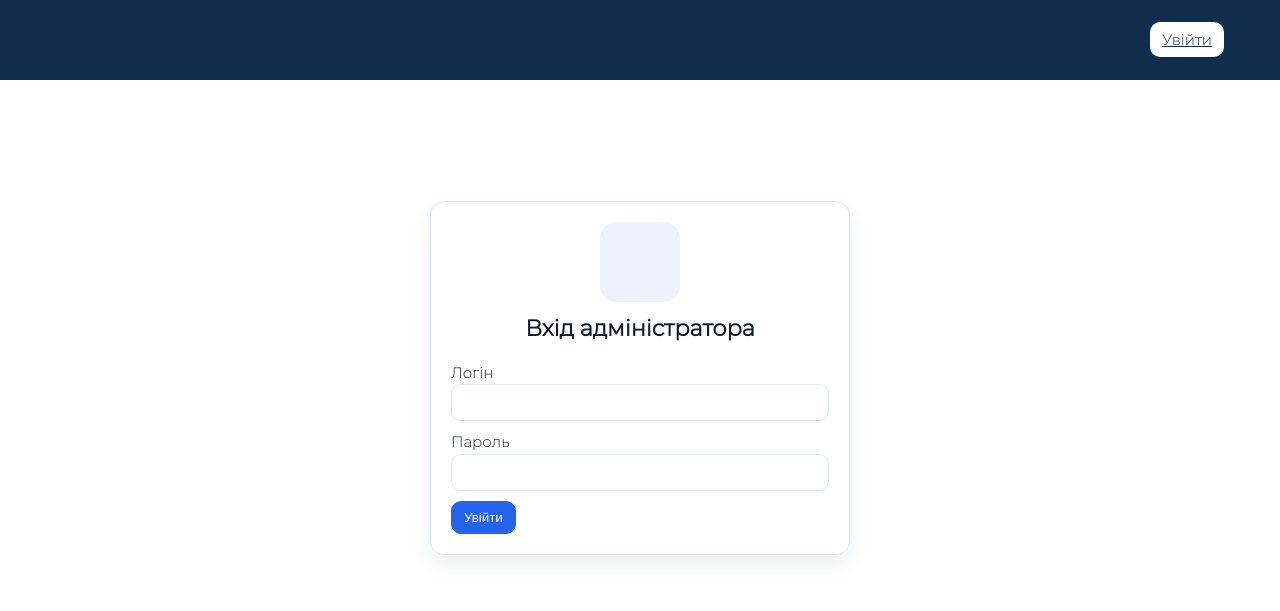
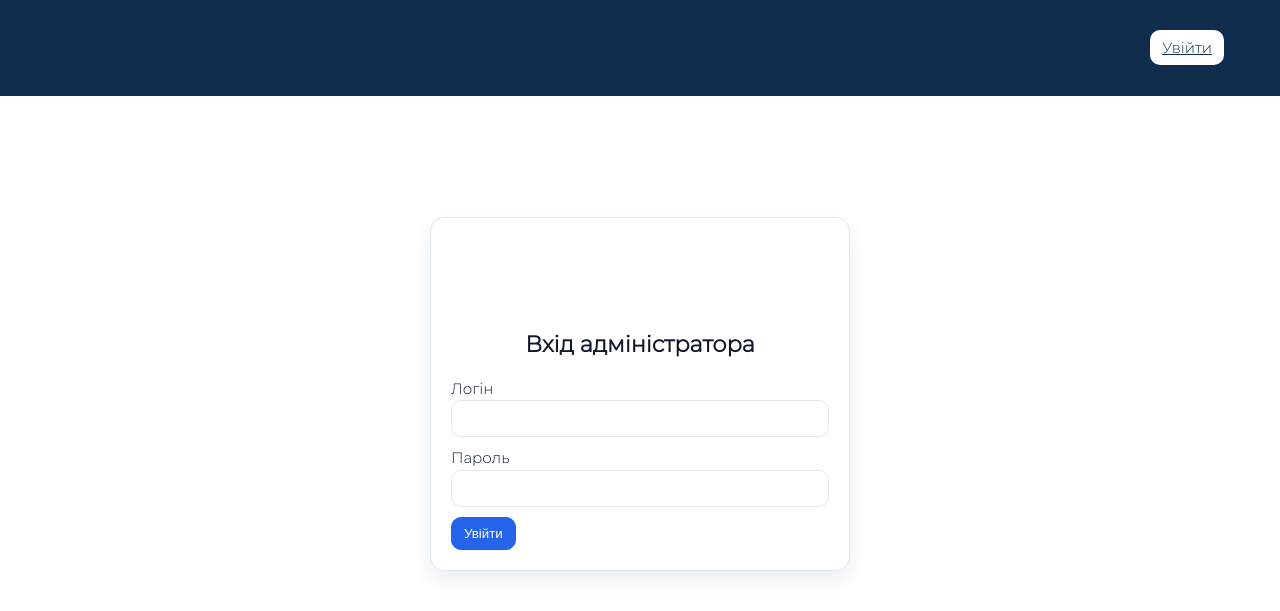
Before and after one commit to samuel-edmund-morgan/certreg, a PHP site: page /admin.php in a window 1280 px wide. Shown: the top 611 px of the page. Run offline with PHP 8.4, Linux system fonts and the light colour scheme; a stand-in replaces the project's code that opens the database connection.

Commit message:
Chasnges

```diff
--- a/assets/css/styles.css
+++ b/assets/css/styles.css
@@ -14,18 +14,18 @@
 
 body{margin:0;background:var(--bg);color:var(--text);font:15px/1.5 'MontserratLight', system-ui, 'Segoe UI', Roboto, Ubuntu}
 
-.topbar{position:sticky;top:0;z-index:10;background:var(--primary);height:10vh;min-height:60px;color:#fff}
+.topbar{position:sticky;top:0;z-index:10;background:var(--primary);height:12vh;min-height:72px;color:#fff}
 .topbar__inner{max-width:1200px;margin:0 auto;height:100%;display:flex;align-items:center;justify-content:space-between;padding:0 16px}
-.brand{display:flex;align-items:center;gap:12px}
-.logo{width:clamp(40px, 6vw, 80px);height:clamp(40px, 6vw, 80px);background-size:contain;background-position:center;background-repeat:no-repeat;border-radius:8px}
-.title{font-weight:700;font-size:18px}
+.brand{display:flex;align-items:center;gap:16px}
+.logo{width:clamp(40px, 6vw, 100px);height:clamp(40px, 6vw, 100px);background-size:contain;background-position:center;background-repeat:no-repeat;border-radius:8px}
+.title{font-weight:700;font-size:18px;white-space:pre-line}
 .topbar__actions .btn{background:#fff;color:var(--primary);border:0;padding:8px 12px;border-radius:10px;cursor:pointer}
 
 .container{max-width:1200px;margin:18px auto;padding:0 16px}
 .centered{display:flex;justify-content:center;align-items:center;min-height:70vh}
 .card{background:var(--card);border:1px solid var(--border);border-radius:14px;box-shadow:0 10px 20px rgba(16,45,78,.08);padding:20px;max-width:520px;width:100%}
 .card--narrow{max-width:420px}
-.card__logo{width:80px;height:80px;margin:0 auto 10px;background:#eef2ff;border-radius:16px}
+.card__logo{width:80px;height:80px;margin:0 auto 10px;background:transparent;border-radius:16px}
 .card__title{text-align:center;margin:6px 0 16px}
 
 .form label{display:block;margin-bottom:10px}
--- a/header.php
+++ b/header.php
@@ -13,7 +13,7 @@
   <div class="topbar__inner">
     <div class="brand">
       <div class="logo" style="background-image:url('<?= htmlspecialchars($cfg['logo_path']) ?>')"></div>
-      <div class="title"><?= htmlspecialchars($cfg['site_name']) ?></div>
+  <div class="title"><?= nl2br(htmlspecialchars($cfg['site_name'])) ?></div>
     </div>
     <nav class="topbar__actions">
       <?php require_once __DIR__.'/auth.php'; ?>
```
